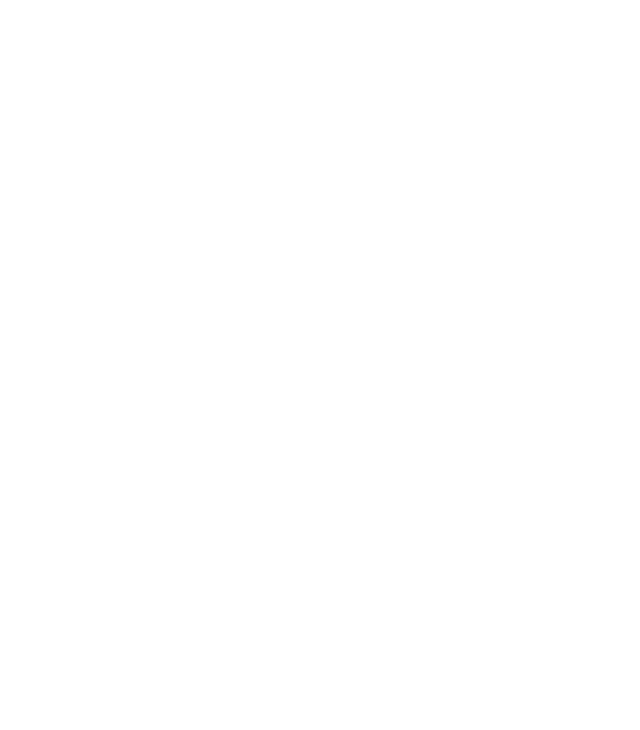
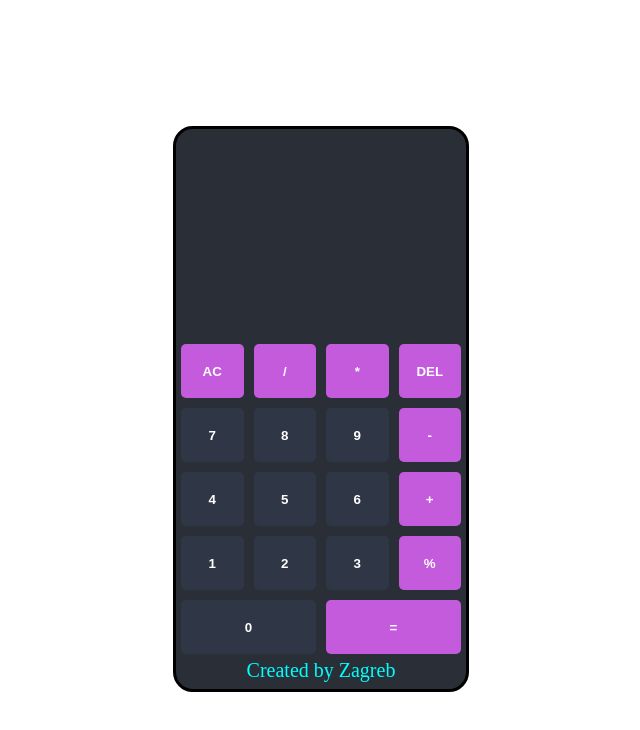
Before and after one commit to Zagreb07/simple-calculator, a plain HTML site: page index.html in a window 1280 px wide. Shown: the whole page, without its empty margins (319-959 px from the left). Drawn offline with Linux system fonts and the light colour scheme.

Commit message:
added HTML calc

```diff
--- a/index.html
+++ b/index.html
@@ -7,7 +7,31 @@
         <link rel="stylesheet" href="style.css">
     </head>
     <body>
+        <div class="container">
+            <div class="display"></div>
+            <div class="containerBtn">
+                <button class="operator">AC</button>
+                <button class="operator">/</button>
+                <button class="operator">*</button>
+                <button class="operator">DEL</button>
+                <button>7</button>
+                <button>8</button>
+                <button>9</button>
+                <button class="operator">-</button>
+                <button>4</button>
+                <button>5</button>
+                <button>6</button>
+                <button class="operator">+</button>
+                <button>1</button>
+                <button>2</button>
+                <button>3</button>
+                <button class="operator">%</button>
+                <button>0</button>
+                <button class="operator">=</button>
 
+            </div>
+            <div class ="ID">Created by Zagreb</div>
+        </div>
         <script src="script.js"></script>
     </body>
     </html>
```
Lines whose indentation alone changed are shown as unchanged.
